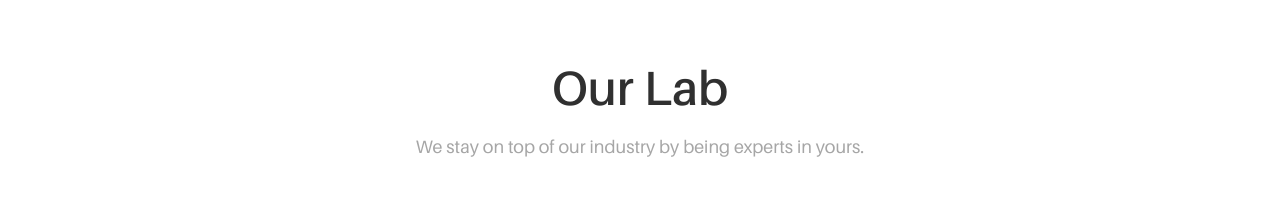
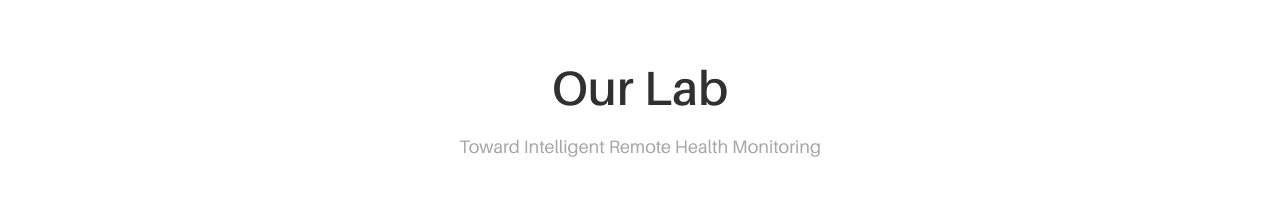
Before and after one commit to alon-begin/aim-lab.github.io, a website: page index.html in a window 1280 px wide. Shown: the part 1660-1879 px from the top of the page. Drawn offline with Linux system fonts and the light colour scheme; files whose address does not match are found by name.

Commit message:
Update index.html

```diff
--- a/index.html
+++ b/index.html
@@ -301,7 +301,7 @@
                 <div class="col-12">
                     <div class="section-heading text-center">
                         <h2>Our Lab</h2>
-                        <p>We stay on top of our industry by being experts in yours.</p>
+                        <p>Toward Intelligent Remote Health Monitoring</p>
                     </div>
                 </div>
             </div>
```
